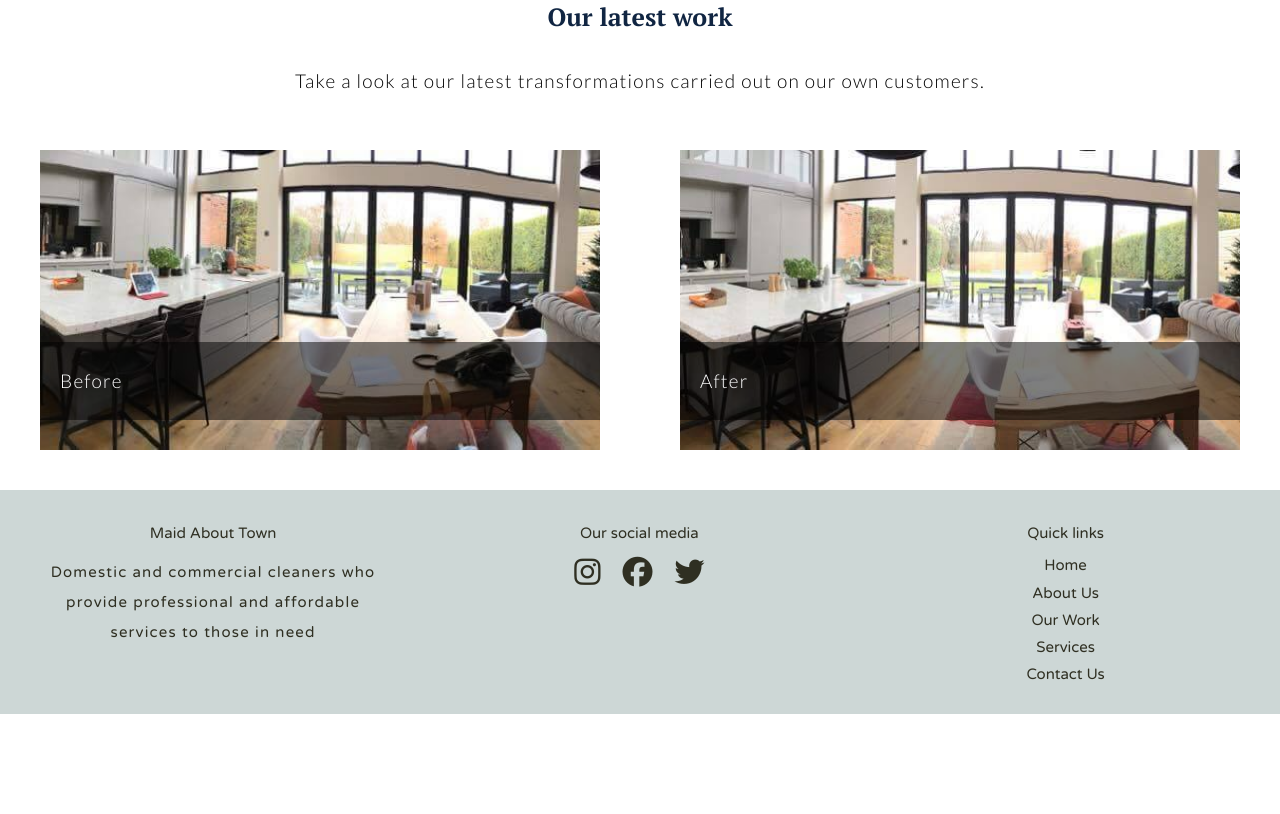
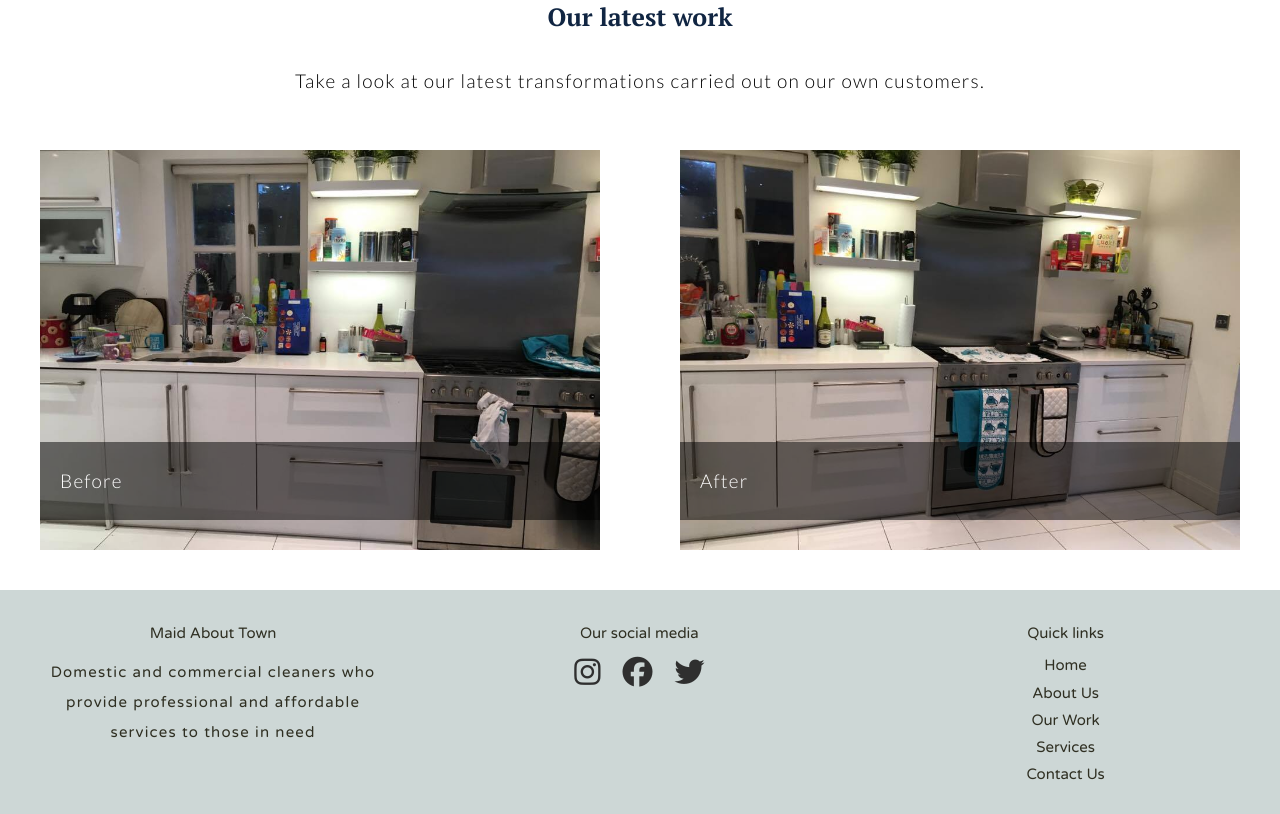
Before and after one commit to PatrickWhitehouse/Final-Year-Project, a plain HTML site: page index.html in a window 1280 px wide. Shown: the part 1502-2316 px from the top of the page. Before the commit the page ends 2216 px from the top, so only its background shows below. Drawn offline with nearby package versions, Linux system fonts and the light colour scheme.

Commit message:
Changed background images to inline image for accessability. Added links to footer elements

```diff
--- a/index.html
+++ b/index.html
@@ -108,10 +108,12 @@
 
     <div class="work">
       <div class="work__example work__example--left">
+        <img src="img/kitchen-lymm-1.jpg" alt="Kitchen area before a clean">
         <p class="work__caption">Before</p>
       </div>
 
       <div class="work__example work__example--right">
+        <img src="img/kitchen-lymm-2.jpg" alt="Kitchen area after a clean">
         <p class="work__caption">After</p>
       </div>
     </div>
@@ -134,9 +136,9 @@ and affordable services to those in need</p>
       <div class="footer--middle">
         <h3 class="footer__header">Our social media</h3>
         <ul class="footer__sm">
-          <li><i class="fa fa-instagram fa-3x" aria-hidden="true"></i></li>
-          <li><i class="fa fa-facebook-official fa-3x" aria-hidden="true"></i></li>
-          <li>  <i class="fa fa-twitter fa-3x" aria-hidden="true"></i></li>
+          <li><a href="https://www.instagram.com/maidabouttown_" title="Maid About Town's Instagram"><i class="fa fa-instagram fa-3x" aria-hidden="true"></a></i></li>
+          <li><a href="https://www.facebook.com/Maid-About-Town-Professional-Cleaners-459176520785857/" title="Maid About Town's Facebook page" ><i class="fa fa-facebook-official fa-3x" aria-hidden="true"></a></i></li>
+          <li><a href="https://www.twitter.com/maidabouttown_" title="Maid About Town's Twitter profile"><i class="fa fa-twitter fa-3x" aria-hidden="true"></i></a></li>
         </ul>
       </div>
       <div class="footer--right">
--- a/sass/_footer.scss
+++ b/sass/_footer.scss
@@ -4,6 +4,15 @@ footer{
   padding: 20px 0;
   background-color: $holder;
   color: #2f2f22;
+
+  a, a:active, a:link, a:visited{
+    color: #2f2f2f;
+    transition: .3s all;
+  }
+  a:hover{
+    color: $links;
+    transition: .3s all;
+  }
 }
 
 h3.footer__header, p.footer__text{
--- a/sass/_section.scss
+++ b/sass/_section.scss
@@ -23,7 +23,7 @@ section.section--lrg{
     background-position: top;
   }
   &--contact{
-    background-image:linear-gradient(45deg, rgba($white, 0.7), rgba($white, 0.9)),url("  https://images.pexels.com/photos/4831/hands-coffee-smartphone-technology.jpg?w=1260&h=750&auto=compress&cs=tinysrgb");
+    background-image:linear-gradient(45deg, rgba($white, 0.7), rgba($white, 0.9)),url("../img/work-before.jpg");
   }
 }
 
--- a/sass/_work.scss
+++ b/sass/_work.scss
@@ -5,20 +5,13 @@
 
 .work__example{
   width: 85%;
-  height: 300px;
+  min-height: 200px;
+  max-height: 400px;
   margin: 10px auto;
   position: relative;
-  &--left{
-    background-image: url("../img/work-before.jpg");
-    background-position: center;
-    background-size: cover;
-    background-repeat: no-repeat;
-  }
-  &--right{
-    background-image: url("../img/work-after.jpg");
-    background-position: top;
-    background-size: cover;
-    background-repeat: no-repeat;
+  overflow: hidden;
+  img{
+    width: 100%;
   }
 }
 
```
Also changed, not shown: css/styles.css, 2 other files.
